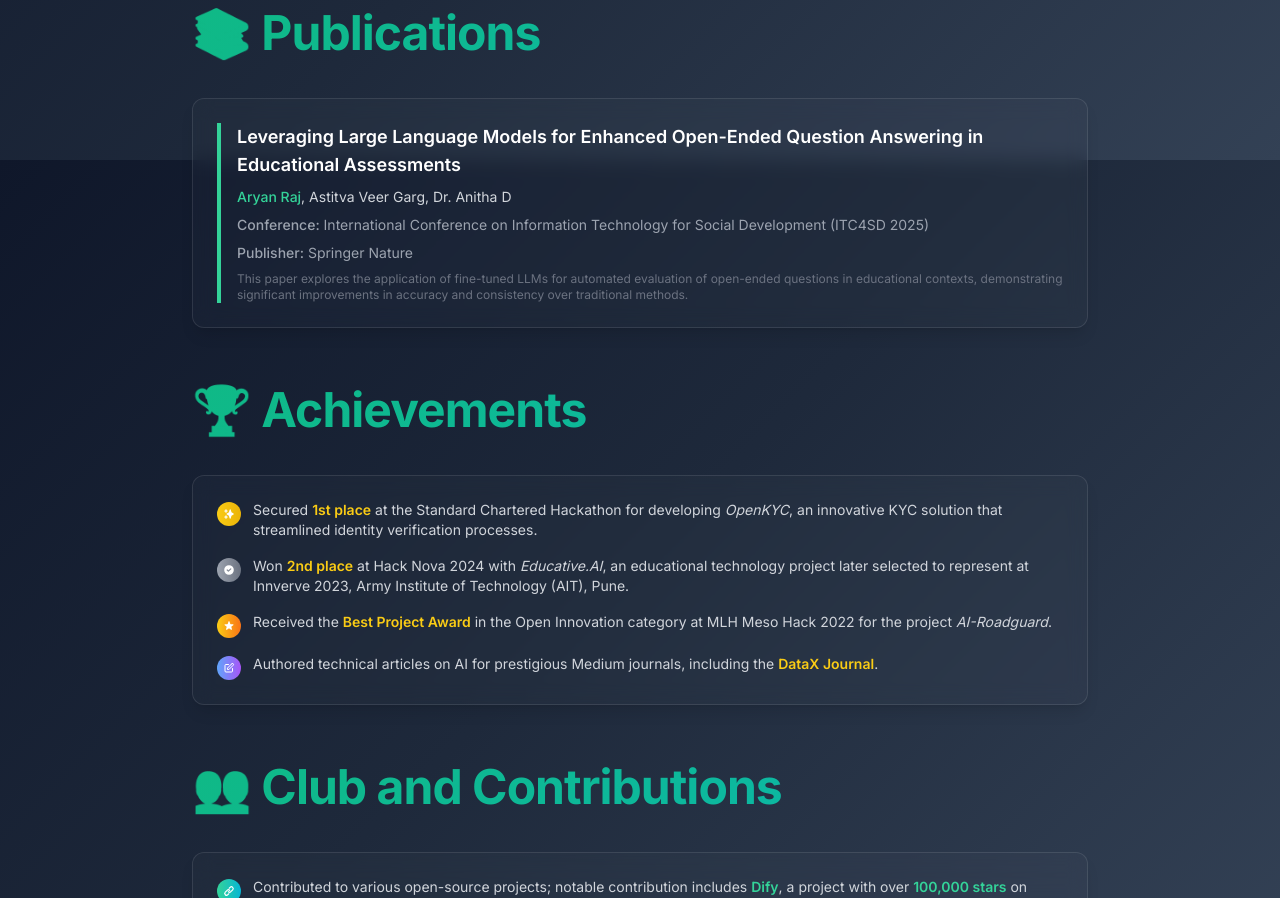
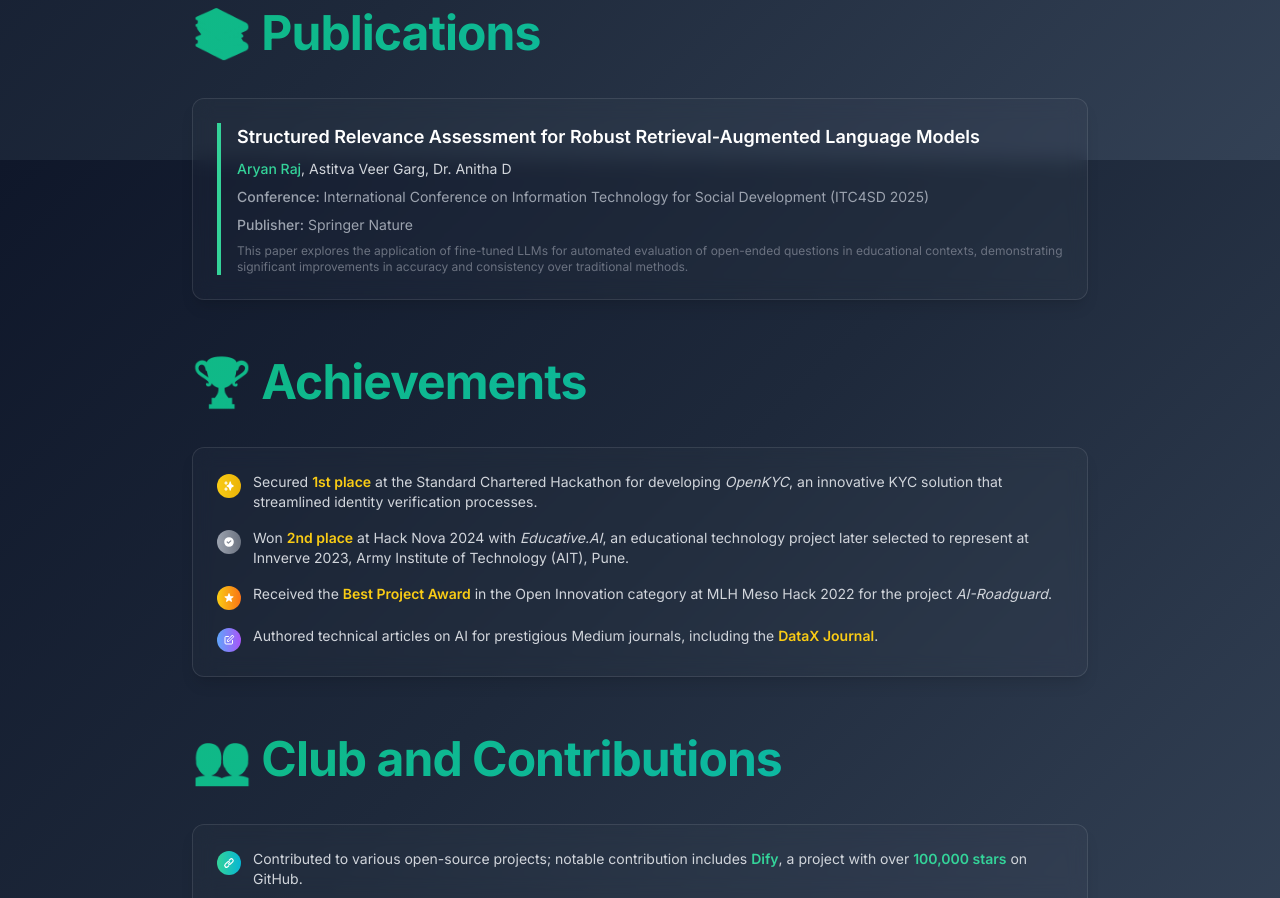
Before and after one commit to aryanraj2713/personal-Portfolio-Website, a Next.js app: page / in a window 1280 px wide. Shown: the part 3840-4738 px from the top of the page. Built offline with nearby package versions, Linux system fonts and the light colour scheme.

Commit message:
🔄 Update publication details: Change article title and authors in layout and page components for improved relevance and accuracy.

```diff
--- a/app/layout.tsx
+++ b/app/layout.tsx
@@ -169,11 +169,11 @@ export default function RootLayout({
       "publications": [
         {
           "@type": "ScholarlyArticle",
-          "headline": "Leveraging Large Language Models for Enhanced Open-Ended Question Answering in Educational Assessments",
+          "headline": "Structured Relevance Assessment for Robust Retrieval-Augmented Language Models",
           "author": [
             {"@type": "Person", "name": "Aryan Raj"},
-            {"@type": "Person", "name": "Vinay Raj"},
-            {"@type": "Person", "name": "Ankit Prasad"}
+            {"@type": "Person", "name": "Astitva Veer Garg"},
+            {"@type": "Person", "name": "Dr. Anitha D"}
           ],
           "publisher": {
             "@type": "Organization",
--- a/app/page.tsx
+++ b/app/page.tsx
@@ -326,7 +326,7 @@ export default function Home() {
             <div className="space-y-4">
               <div className="border-l-4 border-emerald-400 pl-4">
                 <h3 className="text-lg font-semibold text-white mb-2">
-                  Leveraging Large Language Models for Enhanced Open-Ended Question Answering in Educational Assessments
+                Structured Relevance Assessment for Robust Retrieval-Augmented Language Models
                 </h3>
                 <p className="text-sm text-gray-300 mb-2">
                   <span className="text-emerald-400 font-medium">Aryan Raj</span>, Astitva Veer Garg, Dr. Anitha D
```
